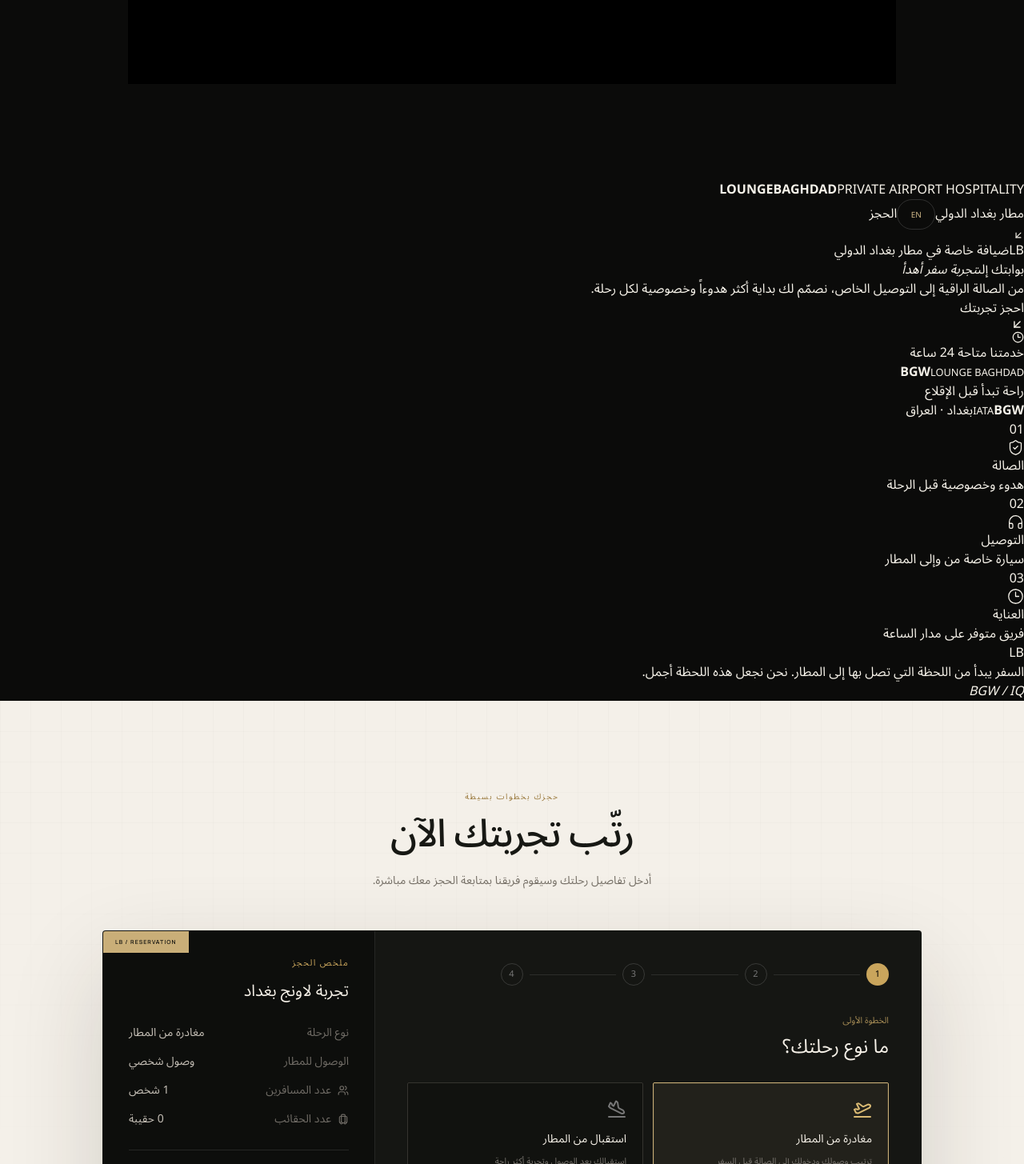
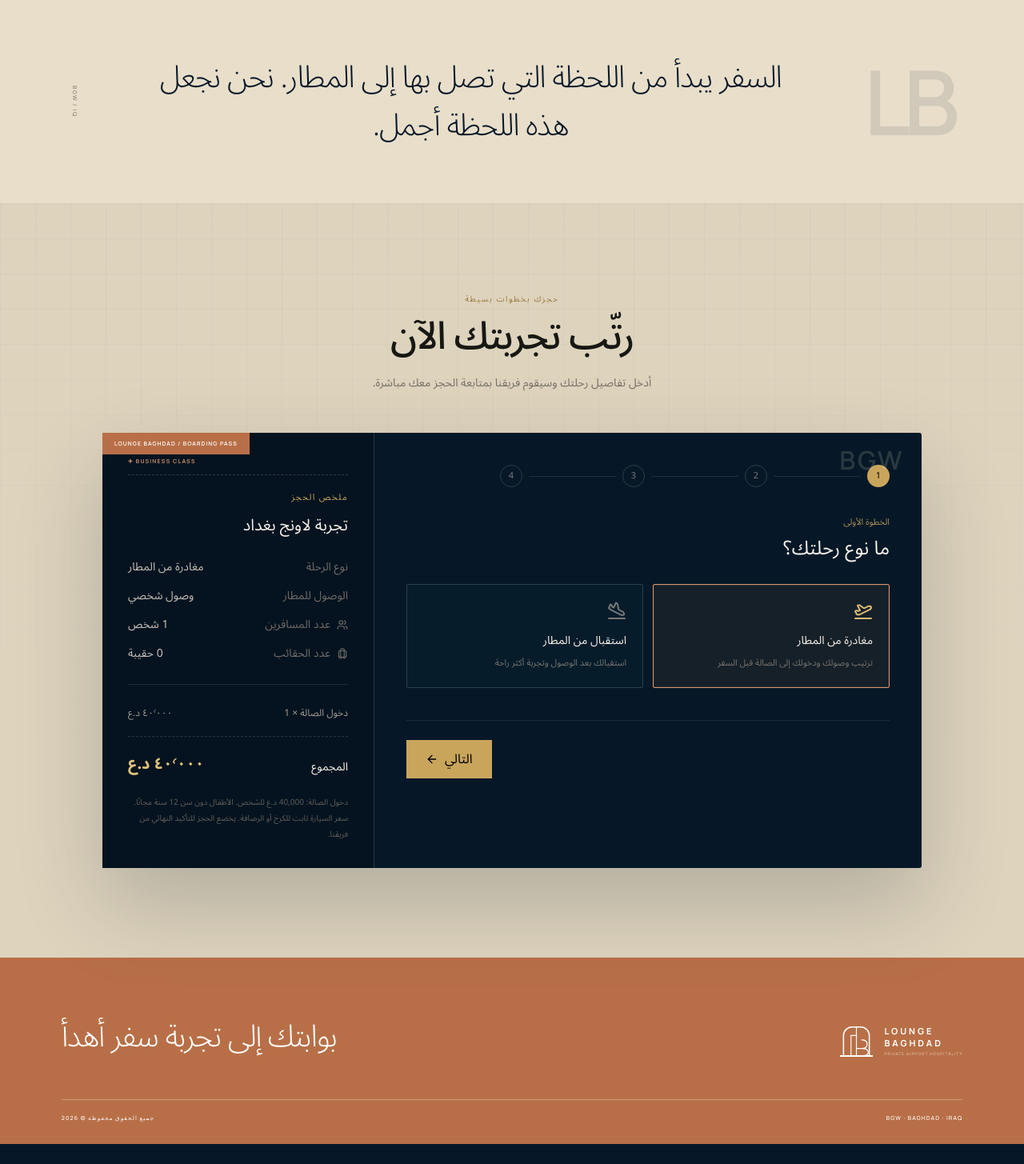
Before and after one commit to mohanedadnan99-dotcom/BaghdadLounge, a Next.js app: page / in a window 1280 px wide. Shown: the part 1055-2510 px from the top of the page at 80% size. After the commit the page ends 2485 px from the top, so only its background shows below. Built offline with nearby package versions, Linux system fonts and the light colour scheme.

Commit message:
Launch the Baghdad-inspired premium lounge identity

```diff
--- a/app/globals.css
+++ b/app/globals.css
@@ -1,122 +1,151 @@
 @import "tailwindcss";
 
-:root { --ink:#0b0b0a; --ink-soft:#151512; --ivory:#eee9df; --paper:#f5f1e9; --champagne:#c9ae78; --line:rgba(255,255,255,.14); }
+:root { --night:#061827; --night-2:#0a2235; --sand:#e8deca; --sand-light:#f2eadb; --copper:#b86f47; --copper-light:#d99a72; --mist:#9db0bb; }
 * { box-sizing:border-box; }
 html { scroll-behavior:smooth; }
-body { margin:0; background:var(--ink); color:#f7f3ea; font-family:var(--font-arabic),sans-serif; }
+body { margin:0; background:var(--night); color:var(--sand-light); font-family:var(--font-arabic),sans-serif; }
 a { color:inherit; text-decoration:none; }
 button,input,select,textarea { font:inherit; }
 button { cursor:pointer; }
-::selection { background:var(--champagne); color:var(--ink); }
+::selection { background:var(--copper); color:#fff; }
 
-/* Original Lounge Baghdad identity */
-.signature { display:flex; align-items:center; gap:12px; color:#f4efe5; direction:ltr; }
-.signature-symbol { position:relative; display:grid; grid-template-columns:1fr 1fr; width:46px; height:46px; border:1px solid rgba(214,188,135,.65); font:600 14px/1 var(--font-latin),sans-serif; letter-spacing:-.04em; }
-.signature-symbol::after { content:""; position:absolute; inset:5px 50% 5px auto; width:1px; background:rgba(214,188,135,.55); }
-.signature-symbol span { display:grid; place-items:center; }
-.signature-copy { display:flex; flex-direction:column; gap:3px; font:600 10px/1 var(--font-latin),sans-serif; letter-spacing:.28em; }
-.signature-light { color:#171713; }
-.signature-light .signature-symbol { border-color:rgba(49,43,31,.55); }
-.signature-light .signature-symbol::after { background:rgba(49,43,31,.38); }
+/* LB gate identity */
+.gate-brand { display:flex; align-items:center; gap:13px; color:var(--sand-light); direction:ltr; }
+.gate-mark { width:43px; height:43px; overflow:visible; fill:none; stroke:var(--copper-light); stroke-width:2.3; stroke-linecap:square; stroke-linejoin:miter; }
+.gate-runway { stroke:var(--sand-light); stroke-width:1.7; }
+.gate-threshold { stroke-width:3; }
+.gate-wordmark { display:flex; flex-direction:column; font-family:var(--font-latin),sans-serif; line-height:.9; }
+.gate-wordmark strong { font-size:11px; letter-spacing:.27em; }
+.gate-wordmark strong+strong { margin-top:5px; }
+.gate-wordmark span { margin-top:7px; color:#7f949f; font-size:5px; letter-spacing:.2em; }
+.gate-brand-dark { color:var(--night); }
+.gate-brand-dark .gate-mark { stroke:#a85e3a; }
+.gate-brand-dark .gate-runway { stroke:var(--night); }
+.gate-brand-dark .gate-wordmark span { color:#776e62; }
 
-.brand-hero { position:relative; min-height:980px; overflow:hidden; background:var(--ink); isolation:isolate; }
-.brand-header { position:relative; z-index:20; display:flex; height:98px; max-width:1540px; margin:auto; padding:0 44px; align-items:center; justify-content:space-between; border-bottom:1px solid rgba(255,255,255,.08); }
-.brand-nav { display:flex; align-items:center; gap:22px; }
-.language-switch { min-width:48px; height:38px; padding:0 13px; border:1px solid rgba(255,255,255,.15); border-radius:999px; background:transparent; color:#d2ba8a; font-size:10px; transition:.2s; }
-.language-switch:hover { border-color:#c9ae78; background:rgba(201,174,120,.08); }
-.header-book { display:flex; align-items:center; gap:10px; padding:11px 17px; border-bottom:1px solid #c9ae78; color:#eee8dc; font-size:11px; }
-.hero-watermark { position:absolute; z-index:-1; top:104px; left:2.5%; color:transparent; font:600 clamp(7rem,17vw,16rem)/.9 var(--font-latin),sans-serif; letter-spacing:-.07em; -webkit-text-stroke:1px rgba(255,255,255,.055); user-select:none; }
-.hero-image-wrap { position:absolute; top:146px; bottom:72px; left:3.2%; width:66%; overflow:hidden; }
-.hero-image-wrap::before { content:""; position:absolute; z-index:3; inset:16px; border:1px solid rgba(255,255,255,.16); pointer-events:none; }
-.hero-image-shade { position:absolute; inset:0; background:linear-gradient(90deg,rgba(5,5,4,.04),rgba(5,5,4,.1) 55%,rgba(5,5,4,.55)); }
-[dir="ltr"] .hero-image-shade { background:linear-gradient(-90deg,rgba(5,5,4,.04),rgba(5,5,4,.1) 55%,rgba(5,5,4,.55)); }
-.image-caption { position:absolute; z-index:4; bottom:36px; left:38px; display:flex; align-items:center; gap:12px; color:rgba(255,255,255,.72); font-size:10px; }
-.image-caption span { width:34px; height:1px; background:#d3b77f; }
-.airport-code { position:absolute; z-index:5; top:155px; left:calc(69.2% - 65px); display:flex; width:132px; height:132px; flex-direction:column; align-items:center; justify-content:center; background:#c9ae78; color:#10100e; direction:ltr; }
-.airport-code b { font:600 30px/1 var(--font-latin),sans-serif; letter-spacing:.05em; }
-.airport-code span { margin-top:10px; font-size:8px; letter-spacing:.12em; opacity:.65; }
-.hero-statement { position:absolute; z-index:8; top:318px; right:5.5%; width:min(47%,680px); padding:48px 50px 46px; background:var(--ivory); color:#171713; box-shadow:0 34px 100px rgba(0,0,0,.24); }
-.statement-overline { display:flex; align-items:center; gap:12px; margin:0; color:#806f50; font-size:9px; letter-spacing:.1em; }
-.statement-overline span { width:28px; height:1px; background:#9f8655; }
-.hero-statement h1 { margin:25px 0 0; font-size:clamp(2.65rem,4.8vw,5.3rem); font-weight:400; line-height:1.18; letter-spacing:-.055em; }
-.hero-statement h1 span,.hero-statement h1 em { display:block; }
-.hero-statement h1 em { color:#9b7941; font-style:normal; font-weight:300; }
-.statement-copy { max-width:530px; margin:24px 0 0; color:#6c675f; font-size:13px; line-height:2; }
-.statement-actions { display:flex; margin-top:30px; align-items:center; gap:24px; }
-.primary-book { display:flex; min-width:205px; height:58px; align-items:center; justify-content:space-between; background:#11110f; color:#f6f1e7; }
-.primary-book>span { padding:0 21px; font-size:12px; font-weight:600; }
-.primary-book i { display:grid; width:58px; height:58px; place-items:center; border-right:1px solid rgba(255,255,255,.16); color:#d1b477; font-style:normal; transition:.25s; }
-[dir="ltr"] .primary-book i { border-right:0; border-left:1px solid rgba(255,255,255,.16); }
-.primary-book:hover i { background:#c9ae78; color:#11110f; }
-.statement-actions p { display:flex; align-items:center; gap:7px; margin:0; color:#888177; font-size:9px; white-space:nowrap; }
-.hero-index { position:absolute; z-index:5; right:5.5%; bottom:54px; display:flex; width:36%; align-items:center; gap:15px; color:rgba(255,255,255,.35); direction:ltr; font:500 8px/1 var(--font-latin),sans-serif; letter-spacing:.18em; }
-.hero-index i { height:1px; flex:1; background:rgba(255,255,255,.15); }
-.hero-index b { color:#c9ae78; font-size:10px; }
+.baghdad-hero { position:relative; min-height:920px; overflow:hidden; background:var(--night); isolation:isolate; }
+.baghdad-grid { position:absolute; z-index:-1; inset:0; opacity:.48; background-image:linear-gradient(rgba(157,176,187,.07) 1px,transparent 1px),linear-gradient(90deg,rgba(157,176,187,.07) 1px,transparent 1px); background-size:72px 72px; mask-image:linear-gradient(90deg,black,transparent 75%); }
+.baghdad-header { position:relative; z-index:20; display:flex; max-width:1480px; height:96px; margin:auto; padding:0 48px; align-items:center; justify-content:space-between; border-bottom:1px solid rgba(232,222,202,.12); }
+.baghdad-nav { display:flex; align-items:center; gap:22px; }
+.nav-airport { color:#7f97a4; font-size:9px; }
+.language-switch { min-width:48px; height:36px; border:1px solid rgba(232,222,202,.2); border-radius:999px; background:rgba(255,255,255,.02); color:var(--sand); font-size:9px; transition:.2s; }
+.language-switch:hover { border-color:var(--copper-light); color:#fff; }
+.nav-book { display:flex; height:44px; align-items:center; gap:16px; padding-right:17px; background:var(--sand); color:var(--night); font-size:11px; font-weight:600; }
+[dir="ltr"] .nav-book { padding-right:0; padding-left:17px; }
+.nav-book span { display:grid; width:44px; height:44px; place-items:center; background:var(--copper); color:#fff; }
 
-.brand-pillars { background:#11110f; border-top:1px solid rgba(255,255,255,.08); border-bottom:1px solid rgba(255,255,255,.08); }
-.pillars-inner { display:grid; max-width:1260px; margin:auto; grid-template-columns:repeat(3,1fr); }
-.pillars-inner article { display:grid; min-height:142px; padding:28px 34px; grid-template-columns:auto auto 1fr; align-items:center; gap:18px; border-left:1px solid rgba(255,255,255,.09); }
-.pillars-inner article:last-child { border-left:0; }
-.pillar-number { align-self:start; color:#76684d; font:500 8px/1 var(--font-latin),sans-serif; }
-.pillars-inner svg { color:#c9ae78; }
-.pillars-inner h2 { margin:0; color:#ece7dd; font-size:12px; font-weight:600; }
-.pillars-inner p { margin:7px 0 0; color:#77736b; font-size:10px; line-height:1.8; }
+.hero-layout { display:grid; max-width:1480px; min-height:824px; margin:auto; padding:70px 48px 58px; grid-template-columns:.86fr 1.14fr; align-items:center; gap:74px; }
+.hero-copy { position:relative; z-index:4; padding:20px 0; }
+.hero-eyebrow { display:flex; align-items:center; gap:12px; color:#91a5b0; font-size:9px; letter-spacing:.04em; }
+.hero-eyebrow span { display:grid; width:31px; height:31px; place-items:center; border:1px solid rgba(217,154,114,.6); color:var(--copper-light); font:600 8px/1 var(--font-latin),sans-serif; }
+.hero-eyebrow i { width:28px; height:1px; background:rgba(217,154,114,.55); }
+.hero-copy h1 { margin:31px 0 0; font-size:clamp(3.6rem,6.1vw,6.8rem); font-weight:400; line-height:1.08; letter-spacing:-.055em; }
+.hero-copy h1 em { display:block; color:var(--copper-light); font-style:normal; font-weight:300; }
+.hero-intro { max-width:540px; margin:27px 0 0; color:#9bb0bb; font-size:14px; line-height:2; }
+.hero-actions { display:flex; margin-top:35px; align-items:center; gap:24px; }
+.copper-button { display:flex; min-width:215px; height:58px; align-items:center; justify-content:space-between; background:var(--copper); color:#fff; font-size:12px; font-weight:600; transition:.25s; }
+.copper-button>span { display:grid; width:58px; height:58px; place-items:center; border-right:1px solid rgba(255,255,255,.22); }
+[dir="ltr"] .copper-button>span { border-right:0; border-left:1px solid rgba(255,255,255,.22); }
+.copper-button:hover { background:#ca7e54; }
+.hero-actions p { display:flex; align-items:center; gap:8px; margin:0; color:#8097a3; font-size:9px; white-space:nowrap; }
+.hero-route { display:flex; margin-top:72px; align-items:center; gap:13px; direction:ltr; color:#718894; }
+.hero-route b { color:var(--sand); font:500 11px/1 var(--font-latin),sans-serif; letter-spacing:.15em; }
+.hero-route span { width:92px; height:1px; background:linear-gradient(90deg,var(--copper),rgba(184,111,71,.1)); }
+.hero-route small { font:500 6px/1 var(--font-latin),sans-serif; letter-spacing:.2em; }
 
-/* Booking system — same flow, elevated presentation */
-.booking-pattern { opacity:.38; background-image:linear-gradient(rgba(18,19,16,.055) 1px,transparent 1px),linear-gradient(90deg,rgba(18,19,16,.055) 1px,transparent 1px); background-size:38px 38px; mask-image:linear-gradient(to bottom,black,transparent 72%); }
-.booking-shell { position:relative; border-radius:4px!important; box-shadow:0 45px 120px rgba(37,32,22,.16)!important; }
-.booking-shell::before { content:"LB / RESERVATION"; position:absolute; z-index:4; top:0; left:0; padding:10px 15px; background:#c9ae78; color:#151511; font:600 7px/1 var(--font-latin),sans-serif; letter-spacing:.15em; }
-.booking-summary { border-radius:0!important; }
-.field { width:100%; min-height:52px; border:1px solid #3a3933; background:#0f100e; color:#f8f5ed; border-radius:2px; padding:13px 14px; outline:none; transition:.2s; }
-.field:focus { border-color:#c9ae78; box-shadow:0 0 0 3px rgba(201,174,120,.1); }
-.field::placeholder { color:#66635d; }
-.field option { background:#111; }
-.label { display:block; margin-bottom:8px; color:#d8d2c8; font-size:12px; }
-.choice { border:1px solid #35342f; border-radius:2px!important; background:#11120f; transition:transform .2s,border-color .2s,background .2s; }
-.choice:hover { border-color:#766442; }
-.choice.active { border-color:#c9ae78; background:rgba(201,174,120,.075); box-shadow:inset 0 0 0 1px rgba(201,174,120,.1); }
+.architectural-visual { position:relative; height:680px; }
+.visual-frame { position:absolute; inset:0 0 0 48px; overflow:hidden; clip-path:polygon(0 8%,8% 8%,8% 0,92% 0,92% 8%,100% 8%,100% 100%,0 100%); background:#102a3d; }
+[dir="ltr"] .visual-frame { inset:0 48px 0 0; }
+.visual-frame::before { content:""; position:absolute; z-index:3; inset:14px; clip-path:inherit; border:1px solid rgba(232,222,202,.28); pointer-events:none; }
+.visual-shade { position:absolute; inset:0; background:linear-gradient(to top,rgba(4,17,28,.66),transparent 52%),linear-gradient(90deg,rgba(4,17,28,.05),rgba(4,17,28,.25)); }
+.visual-caption { position:absolute; z-index:4; bottom:34px; right:34px; display:flex; align-items:center; gap:11px; color:#e5dac8; font-size:9px; }
+.visual-caption i { width:34px; height:1px; background:var(--copper-light); }
+.visual-copper-corner { position:absolute; z-index:-1; right:0; bottom:-24px; width:58%; height:52%; border:1px solid rgba(184,111,71,.6); }
+[dir="ltr"] .visual-copper-corner { right:auto; left:0; }
+.bgw-stamp { position:absolute; z-index:5; top:37px; right:0; display:flex; width:112px; height:135px; flex-direction:column; align-items:center; justify-content:center; background:var(--sand); color:var(--night); direction:ltr; box-shadow:0 15px 50px rgba(0,0,0,.18); }
+[dir="ltr"] .bgw-stamp { right:auto; left:0; }
+.bgw-stamp small { color:#7a746a; font:500 6px/1 var(--font-latin),sans-serif; letter-spacing:.2em; }
+.bgw-stamp b { margin-top:9px; font:600 27px/1 var(--font-latin),sans-serif; letter-spacing:.08em; }
+.bgw-stamp span { margin-top:10px; color:#776f63; font-size:7px; }
+
+.service-ribbon { background:var(--night-2); border-top:1px solid rgba(232,222,202,.09); border-bottom:1px solid rgba(232,222,202,.09); }
+.service-ribbon-inner { display:grid; max-width:1240px; margin:auto; grid-template-columns:repeat(3,1fr); }
+.service-ribbon article { display:grid; min-height:132px; padding:27px 30px; grid-template-columns:auto auto 1fr; align-items:center; gap:17px; border-left:1px solid rgba(232,222,202,.1); }
+.service-ribbon article:last-child { border-left:0; }
+.service-ribbon article>span { align-self:start; color:#59707c; font:500 7px/1 var(--font-latin),sans-serif; }
+.service-ribbon svg { color:var(--copper-light); }
+.service-ribbon h2 { margin:0; color:var(--sand-light); font-size:12px; font-weight:600; }
+.service-ribbon p { margin:6px 0 0; color:#79909c; font-size:9px; line-height:1.8; }
+.brand-manifesto { display:grid; min-height:255px; padding:46px 7%; grid-template-columns:auto 1fr auto; align-items:center; gap:50px; background:var(--sand); color:var(--night); }
+.brand-manifesto>span { color:rgba(6,24,39,.1); font:600 7rem/1 var(--font-latin),sans-serif; letter-spacing:-.08em; }
+.brand-manifesto p { max-width:830px; margin:auto; font-size:clamp(1.55rem,3vw,3rem); font-weight:300; line-height:1.55; letter-spacing:-.035em; text-align:center; }
+.brand-manifesto i { writing-mode:vertical-rl; color:#8c806f; font:500 7px/1 var(--font-latin),sans-serif; letter-spacing:.2em; }
+
+/* Boarding-pass booking treatment; flow and behavior remain unchanged */
+.booking-section { background:#ded3bd!important; }
+.booking-pattern { opacity:.5; background-image:linear-gradient(rgba(6,24,39,.06) 1px,transparent 1px),linear-gradient(90deg,rgba(6,24,39,.06) 1px,transparent 1px); background-size:44px 44px; mask-image:linear-gradient(to bottom,black,transparent 78%); }
+.booking-shell { position:relative; overflow:visible!important; border:0!important; border-radius:3px!important; background:var(--night)!important; box-shadow:0 45px 110px rgba(6,24,39,.2)!important; }
+.booking-shell::before { content:"LOUNGE BAGHDAD / BOARDING PASS"; position:absolute; z-index:5; top:0; left:0; padding:10px 15px; background:var(--copper); color:#fff; font:600 7px/1 var(--font-latin),sans-serif; letter-spacing:.15em; }
+.booking-shell::after { content:"BGW"; position:absolute; z-index:5; top:18px; right:22px; color:rgba(232,222,202,.16); font:600 32px/1 var(--font-latin),sans-serif; letter-spacing:.08em; pointer-events:none; }
+.booking-summary { position:relative; border-color:rgba(232,222,202,.16)!important; border-radius:0!important; background:#04131f!important; }
+.booking-summary::before { content:"✈  BUSINESS CLASS"; display:block; margin-bottom:20px; padding-bottom:13px; border-bottom:1px dashed rgba(232,222,202,.2); color:var(--copper-light); font:600 7px/1 var(--font-latin),sans-serif; letter-spacing:.18em; direction:ltr; }
+.field { width:100%; min-height:52px; border:1px solid #274052; background:#071c2b; color:#f5eddf; border-radius:2px; padding:13px 14px; outline:none; transition:.2s; }
+.field:focus { border-color:var(--copper-light); box-shadow:0 0 0 3px rgba(184,111,71,.13); }
+.field::placeholder { color:#687d88; }
+.field option { background:#071c2b; }
+.label { display:block; margin-bottom:8px; color:#d8d0c3; font-size:12px; }
+.choice { border:1px solid #284052; border-radius:2px!important; background:#071c2b; transition:transform .2s,border-color .2s,background .2s; }
+.choice:hover { border-color:#8a5b42; }
+.choice.active { border-color:var(--copper-light); background:rgba(184,111,71,.09); box-shadow:inset 0 0 0 1px rgba(184,111,71,.11); }
 .choice:active { transform:scale(.99); }
 
-.brand-footer { padding:72px 6% 28px; background:#d0b57f; color:#171713; }
-.footer-top { display:flex; max-width:1260px; margin:auto; align-items:flex-end; justify-content:space-between; }
-.footer-top p { margin:0; font-size:clamp(1.3rem,3vw,2.7rem); font-weight:300; letter-spacing:-.035em; }
-.footer-bottom { display:flex; max-width:1260px; margin:50px auto 0; padding-top:18px; justify-content:space-between; border-top:1px solid rgba(23,23,19,.2); font:500 8px/1.4 var(--font-latin),sans-serif; letter-spacing:.14em; }
+.baghdad-footer { padding:70px 6% 27px; background:var(--copper); color:#fff; }
+.footer-brand { display:flex; max-width:1240px; margin:auto; align-items:flex-end; justify-content:space-between; }
+.footer-brand .gate-brand-dark { color:#fff; }
+.footer-brand .gate-brand-dark .gate-mark,.footer-brand .gate-brand-dark .gate-runway { stroke:#fff; }
+.footer-brand .gate-brand-dark .gate-wordmark span { color:rgba(255,255,255,.65); }
+.footer-brand p { max-width:570px; margin:0; font-size:clamp(1.5rem,3vw,3.1rem); font-weight:300; letter-spacing:-.04em; }
+.footer-meta { display:flex; max-width:1240px; margin:50px auto 0; padding-top:18px; justify-content:space-between; border-top:1px solid rgba(255,255,255,.28); font:500 7px/1.4 var(--font-latin),sans-serif; letter-spacing:.16em; }
 
-@media (max-width:900px) {
-  .brand-hero { min-height:920px; }
-  .brand-header { height:84px; padding:0 20px; }
-  .signature-symbol { width:40px; height:40px; font-size:12px; }
-  .signature-copy { font-size:8px; }
-  .brand-nav { gap:10px; }
-  .header-book { display:none; }
-  .hero-watermark { top:90px; left:-2%; font-size:28vw; }
-  .hero-image-wrap { top:112px; left:18px; right:18px; bottom:auto; width:auto; height:470px; }
-  .hero-image-wrap::before { inset:10px; }
-  .hero-image-shade { background:linear-gradient(to bottom,rgba(5,5,4,.02),rgba(5,5,4,.5)); }
-  .airport-code { top:130px; left:auto; right:0; width:86px; height:86px; }
-  .airport-code b { font-size:21px; }
-  .airport-code span { font-size:6px; }
-  .image-caption { bottom:26px; left:26px; }
-  .hero-statement { top:515px; right:20px; left:20px; width:auto; padding:34px 27px 31px; }
-  .hero-statement h1 { margin-top:19px; font-size:clamp(2.35rem,11vw,4rem); }
-  .statement-copy { margin-top:19px; font-size:12px; line-height:1.9; }
-  .statement-actions { margin-top:24px; gap:14px; }
-  .primary-book { min-width:190px; height:54px; }
-  .primary-book i { width:54px; height:54px; }
-  .statement-actions p { display:none; }
-  .hero-index { right:20px; bottom:28px; width:calc(100% - 40px); }
-  .pillars-inner { grid-template-columns:1fr; }
-  .pillars-inner article { min-height:112px; padding:22px 24px; border-left:0; border-bottom:1px solid rgba(255,255,255,.08); }
-  .pillars-inner article:last-child { border-bottom:0; }
-  .footer-top { align-items:flex-start; flex-direction:column; gap:36px; }
-  .footer-bottom { align-items:flex-start; flex-direction:column; gap:10px; }
+@media (max-width:960px) {
+  .baghdad-header { height:84px; padding:0 20px; }
+  .nav-airport,.nav-book { display:none; }
+  .gate-mark { width:39px; height:39px; }
+  .gate-wordmark strong { font-size:9px; }
+  .hero-layout { min-height:auto; padding:45px 20px 70px; grid-template-columns:1fr; gap:52px; }
+  .hero-copy { order:1; }
+  .architectural-visual { order:2; height:590px; }
+  .hero-copy h1 { font-size:clamp(3.3rem,11vw,6rem); }
+  .hero-route { margin-top:45px; }
+  .visual-frame { inset:0 0 0 35px; }
+  [dir="ltr"] .visual-frame { inset:0 35px 0 0; }
+  .service-ribbon-inner { grid-template-columns:1fr; }
+  .service-ribbon article { min-height:108px; padding:21px 23px; border-left:0; border-bottom:1px solid rgba(232,222,202,.08); }
+  .service-ribbon article:last-child { border-bottom:0; }
+  .brand-manifesto { min-height:210px; padding:40px 24px; grid-template-columns:1fr; }
+  .brand-manifesto>span,.brand-manifesto>i { display:none; }
+  .footer-brand { align-items:flex-start; flex-direction:column; gap:38px; }
+  .footer-meta { align-items:flex-start; flex-direction:column; gap:10px; }
 }
 
-@media (max-width:430px) {
-  .brand-hero { min-height:900px; }
-  .signature-copy { display:none; }
-  .hero-image-wrap { height:430px; }
-  .hero-statement { top:475px; }
+@media (max-width:560px) {
+  .baghdad-hero { min-height:auto; }
+  .gate-wordmark span { display:none; }
+  .hero-layout { padding-top:36px; }
+  .hero-eyebrow { font-size:8px; }
+  .hero-copy h1 { margin-top:25px; font-size:clamp(3rem,14.8vw,4.6rem); }
+  .hero-intro { font-size:12px; line-height:1.9; }
+  .hero-actions { align-items:flex-start; flex-direction:column; }
+  .hero-actions p { padding-inline-start:4px; }
+  .architectural-visual { height:440px; }
+  .visual-frame { inset:0 0 0 18px; clip-path:polygon(0 7%,7% 7%,7% 0,93% 0,93% 7%,100% 7%,100% 100%,0 100%); }
+  [dir="ltr"] .visual-frame { inset:0 18px 0 0; }
+  .bgw-stamp { top:24px; width:84px; height:104px; }
+  .bgw-stamp b { font-size:21px; }
+  .visual-copper-corner { bottom:-13px; }
+  .brand-manifesto p { font-size:1.45rem; }
+  .booking-shell::after { display:none; }
+  .baghdad-footer { padding-inline:24px; }
 }
 
 @media (prefers-reduced-motion:reduce) {
```
